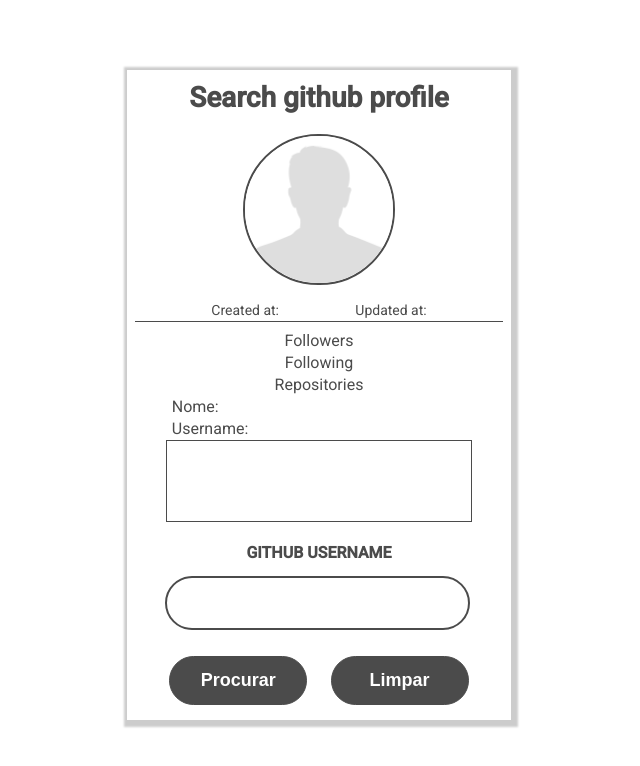
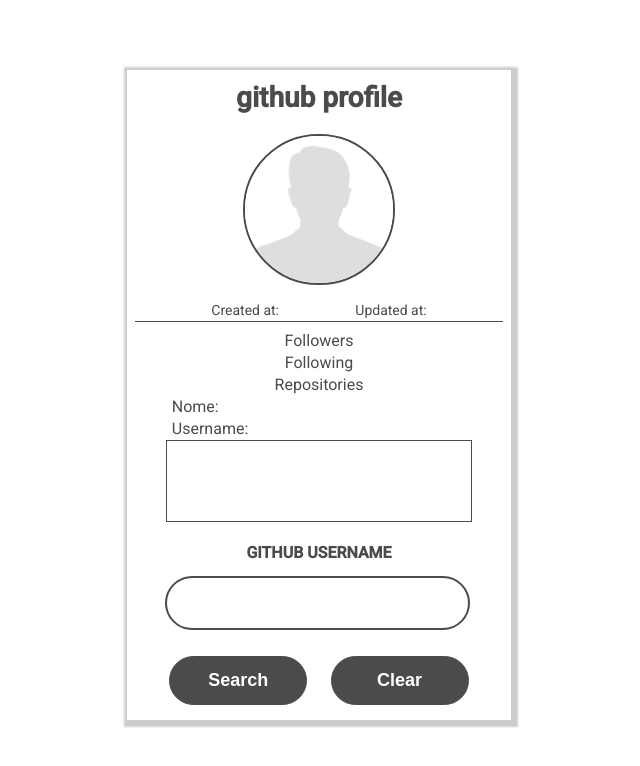
Before and after one commit to Guribeiro/github-user-finder, a React (Create React App) app: page / in a window 1280 px wide. Shown: the top 766 px of the page, without its empty margins (321-961 px from the left). Built offline with nearby package versions, Linux system fonts and the light colour scheme.

Commit message:
inital commit

```diff
--- a/src/App.js
+++ b/src/App.js
@@ -84,7 +84,7 @@
     return (
       <div className='App'>
         <form>
-          <h2>Search github profile</h2>
+          <h2>github profile</h2>
           <figure>
             <img src={this.state.avatar_url} alt="" />
             <figcaption>
@@ -114,8 +114,8 @@
               onChange={(e) => this.setState({ github_username: e.target.value })} />
           </div>
           <div className="buttons-container">
-            <button onClick={this.searchProfile}>Procurar</button>
-            <button onClick={this.clearSearch}>Limpar</button>
+            <button onClick={this.searchProfile}>Search</button>
+            <button onClick={this.clearSearch}>Clear</button>
           </div>
         </form>
       </div>
```
